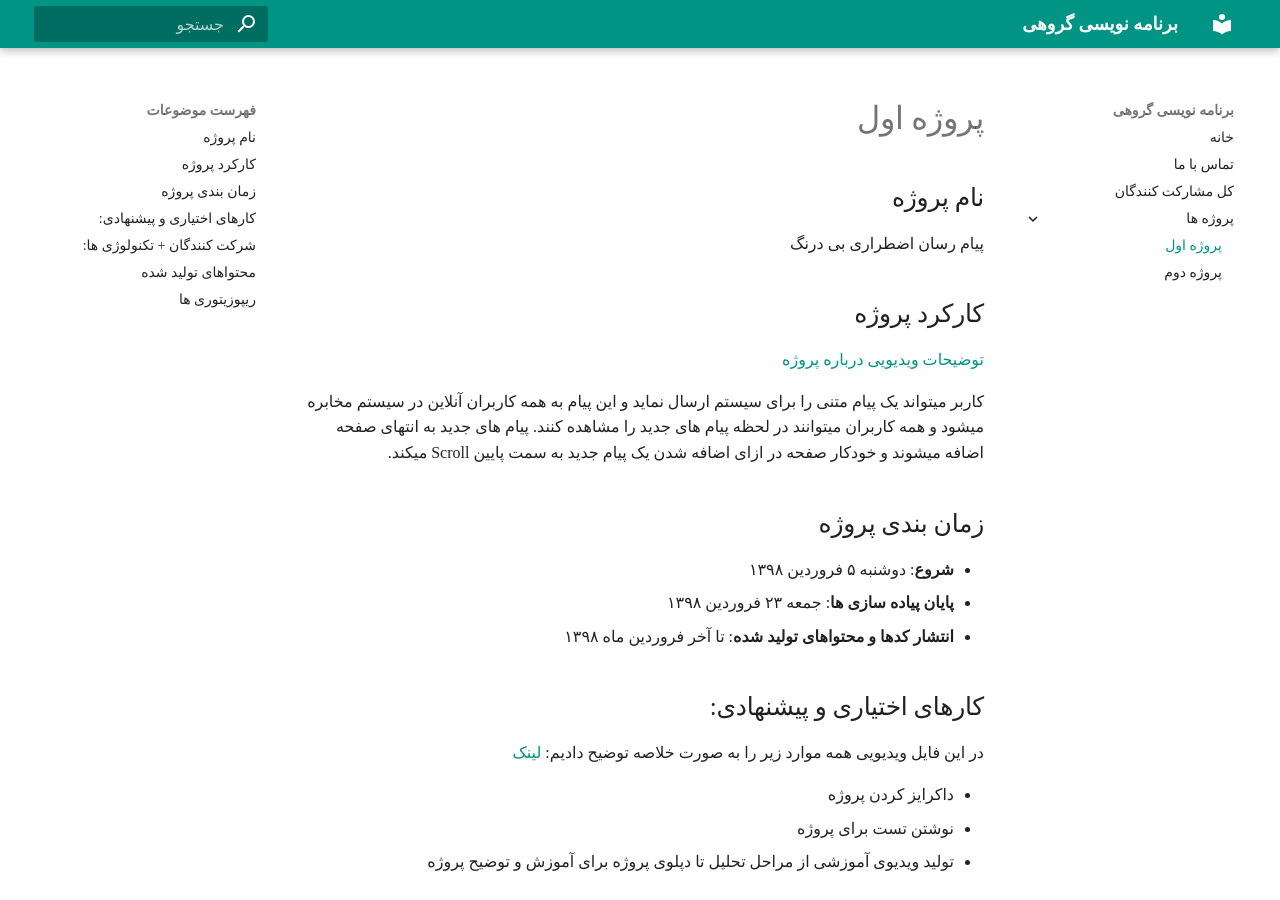
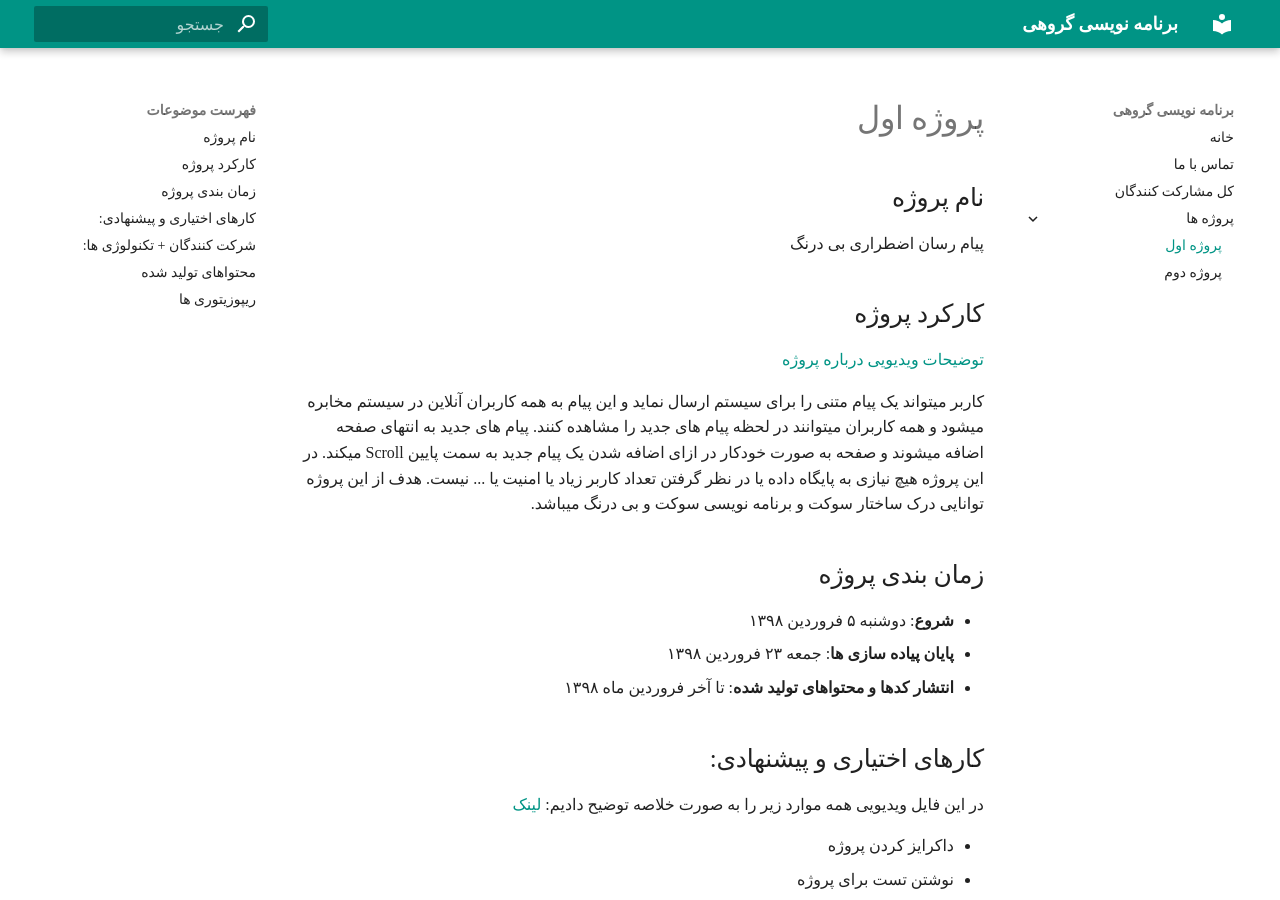
Before and after one commit to group-programming/group-programming-official-site, an MkDocs documentation site: the page built from docs/projects/p-1.md, in a window 1280 px wide and 900 px high. Built offline with MkDocs 1.6.1 and Material for MkDocs 9.7.7, drawn with Linux system fonts in a browser that asks for light colours; some web fonts are replaced.

Commit message:
update on content of p-1.md

```diff
--- a/docs/projects/p-1.md
+++ b/docs/projects/p-1.md
@@ -4,7 +4,7 @@
 ## کارکرد پروژه
 [توضیحات ویدیویی درباره پروژه](https://www.aparat.com/v/Vc80o)
 
-کاربر میتواند یک پیام متنی را برای سیستم ارسال نماید و این پیام به همه کاربران آنلاین در سیستم مخابره میشود و همه کاربران میتوانند در لحظه پیام های جدید را مشاهده کنند. پیام های جدید به انتهای صفحه اضافه میشوند و خودکار صفحه در ازای اضافه شدن یک پیام جدید به سمت پایین Scroll میکند.
+کاربر میتواند یک پیام متنی را برای سیستم ارسال نماید و این پیام به همه کاربران آنلاین در سیستم مخابره میشود و همه کاربران میتوانند در لحظه پیام های جدید را مشاهده کنند. پیام های جدید به انتهای صفحه اضافه میشوند و صفحه به صورت خودکار در ازای اضافه شدن یک پیام جدید به سمت پایین Scroll میکند. در این پروژه هیچ نیازی به پایگاه داده یا در نظر گرفتن تعداد کاربر زیاد یا امنیت یا ... نیست. هدف از این پروژه توانایی درک ساختار سوکت و برنامه نویسی سوکت و بی درنگ میباشد.
 
 
 ## زمان بندی پروژه
```
